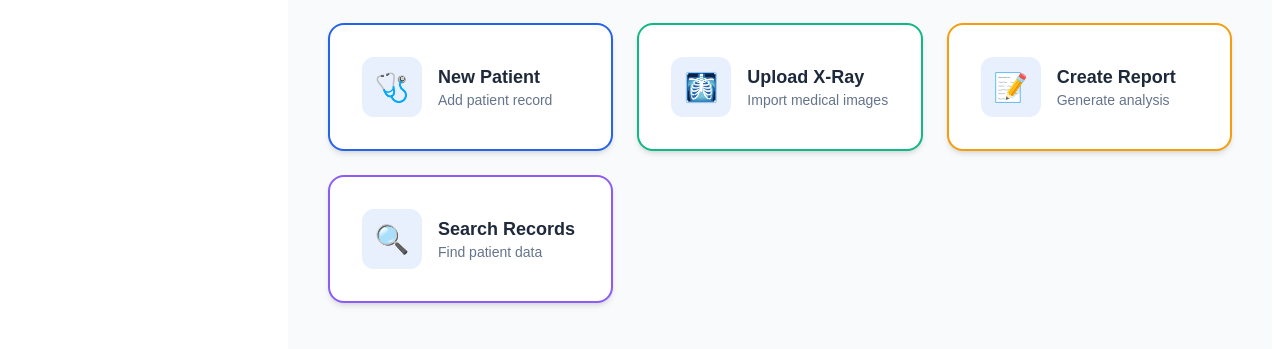
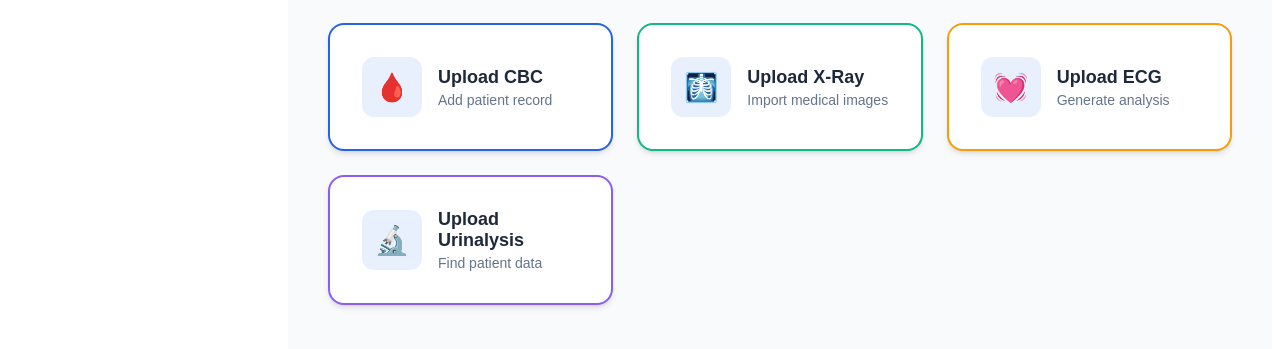
Before and after one commit to blortega/APECENTRAL, a React (Vite) app: page /dashboard in a window 1280 px wide. Shown: the part 962-1311 px from the top of the page. Built offline with nearby package versions, Linux system fonts and the light colour scheme; no server answers; the database is empty; sample sign-in values are in the browser's storage.

Commit message:
Fixed routing

```diff
--- a/src/pages/Dashboard.tsx
+++ b/src/pages/Dashboard.tsx
@@ -12,6 +12,7 @@ import {
 } from "firebase/firestore";
 import { db, auth } from "@/firebaseConfig";
 import { useAuthState } from "react-firebase-hooks/auth";
+import { useNavigate } from "react-router-dom";
 import styles from "@/styles/Dashboard.module.css";
 import Sidebar from "@/components/Sidebar";
 
@@ -61,6 +62,8 @@ const Dashboard: React.FC = () => {
 
   const [userRole, setUserRole] = useState<string>("User");
   const [user, userLoading] = useAuthState(auth);
+
+  const navigate = useNavigate();
 
   const handleSidebarToggle = () => {
     setIsSidebarCollapsed(!isSidebarCollapsed);
@@ -638,18 +641,24 @@ const Dashboard: React.FC = () => {
             </div>
 
             <div className={styles.quickActionsGrid}>
-              <button className={`${styles.quickAction} ${styles.primary}`}>
+              <button
+                className={`${styles.quickAction} ${styles.primary}`}
+                onClick={() => navigate("/cbcadmin")}
+              >
                 <div className={styles.actionIconWrapper}>
-                  <span className={styles.actionIcon}>🩺</span>
+                  <span className={styles.actionIcon}>🩸</span>
                 </div>
                 <div className={styles.actionContent}>
-                  <span className={styles.actionText}>New Patient</span>
+                  <span className={styles.actionText}>Upload CBC</span>
                   <span className={styles.actionSubtext}>
                     Add patient record
                   </span>
                 </div>
               </button>
-              <button className={`${styles.quickAction} ${styles.secondary}`}>
+              <button
+                className={`${styles.quickAction} ${styles.secondary}`}
+                onClick={() => navigate("/xrayadmin")}
+              >
                 <div className={styles.actionIconWrapper}>
                   <span className={styles.actionIcon}>🩻</span>
                 </div>
@@ -660,23 +669,29 @@ const Dashboard: React.FC = () => {
                   </span>
                 </div>
               </button>
-              <button className={`${styles.quickAction} ${styles.accent}`}>
+              <button
+                className={`${styles.quickAction} ${styles.accent}`}
+                onClick={() => navigate("/ecgadmin")}
+              >
                 <div className={styles.actionIconWrapper}>
-                  <span className={styles.actionIcon}>📝</span>
+                  <span className={styles.actionIcon}>💓</span>
                 </div>
                 <div className={styles.actionContent}>
-                  <span className={styles.actionText}>Create Report</span>
+                  <span className={styles.actionText}>Upload ECG</span>
                   <span className={styles.actionSubtext}>
                     Generate analysis
                   </span>
                 </div>
               </button>
-              <button className={`${styles.quickAction} ${styles.info}`}>
+              <button
+                className={`${styles.quickAction} ${styles.info}`}
+                onClick={() => navigate("/urinalysisadmin")}
+              >
                 <div className={styles.actionIconWrapper}>
-                  <span className={styles.actionIcon}>🔍</span>
+                  <span className={styles.actionIcon}>🔬</span>
                 </div>
                 <div className={styles.actionContent}>
-                  <span className={styles.actionText}>Search Records</span>
+                  <span className={styles.actionText}>Upload Urinalysis</span>
                   <span className={styles.actionSubtext}>
                     Find patient data
                   </span>
--- a/src/pages/Login.tsx
+++ b/src/pages/Login.tsx
@@ -99,7 +99,7 @@ const Login: React.FC = () => {
       console.log("User signed in:", userCredential.user);
 
       // Redirect to XRay page
-      navigate("/xrayadmin");
+      navigate("/dashboard");
     } catch (error: any) {
       console.error("Login error:", error);
 
```
